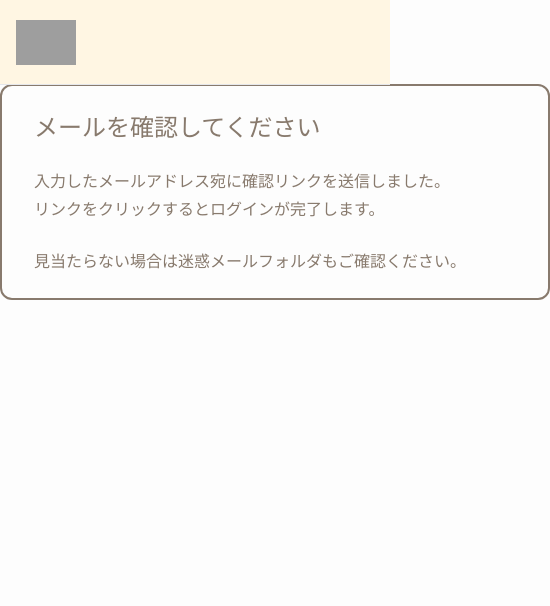
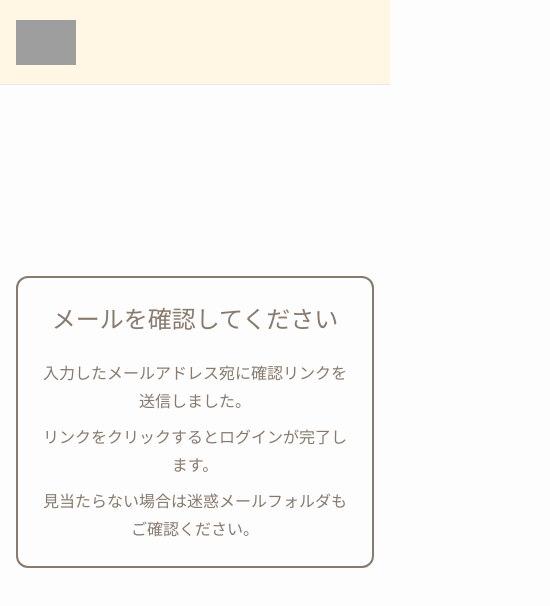
Before and after one commit to hinaokazaki/behindlog, a Next.js app: page /auth/verify-request in a window 390 px wide. Shown: the top 606 px of the page, 550 px wide, since content can reach past the window. Built offline with nearby package versions, Linux system fonts and the light colour scheme; no server answers; grey boxes are pictures that could not be loaded.

Commit message:
feat: add responsive design

```diff
--- a/src/app/auth/verify-request/page.tsx
+++ b/src/app/auth/verify-request/page.tsx
@@ -2,19 +2,26 @@
 
 export default function VerifyRequestPage() {
   return (
-    <div className="m-auto my-[84px] w-[550px] rounded-xl border-[2.5px] border-foreground px-8 py-6">
-      <h1 className="mb-6 text-subtitle-top text-foreground">
+    <div className="flex min-h-screen items-center justify-center px-4 py-24 sm:px-6 lg:px-8">
+      <div className="w-full max-w-[550px] rounded-xl border-[2.5px] border-foreground px-5 py-6 sm:px-8">
+        <h1 className="mb-6 text-center text-subtitle-top text-foreground lg:text-left">
           メールを確認してください
         </h1>
-      <p className="text-body text-foreground">
+
+        <div className="space-y-2">
+          <p className="text-center text-body text-foreground lg:text-left">
             入力したメールアドレス宛に確認リンクを送信しました。
           </p>
-      <p className="text-body text-foreground">
+
+          <p className="text-center text-body text-foreground lg:text-left">
             リンクをクリックするとログインが完了します。
           </p>
-      <p className="mt-6 text-body text-foreground">
+
+          <p className="mt-6 text-center text-body text-foreground lg:text-left">
             見当たらない場合は迷惑メールフォルダもご確認ください。
           </p>
         </div>
+      </div>
+    </div>
   );
 }
```
Lines whose indentation alone changed are shown as unchanged.
